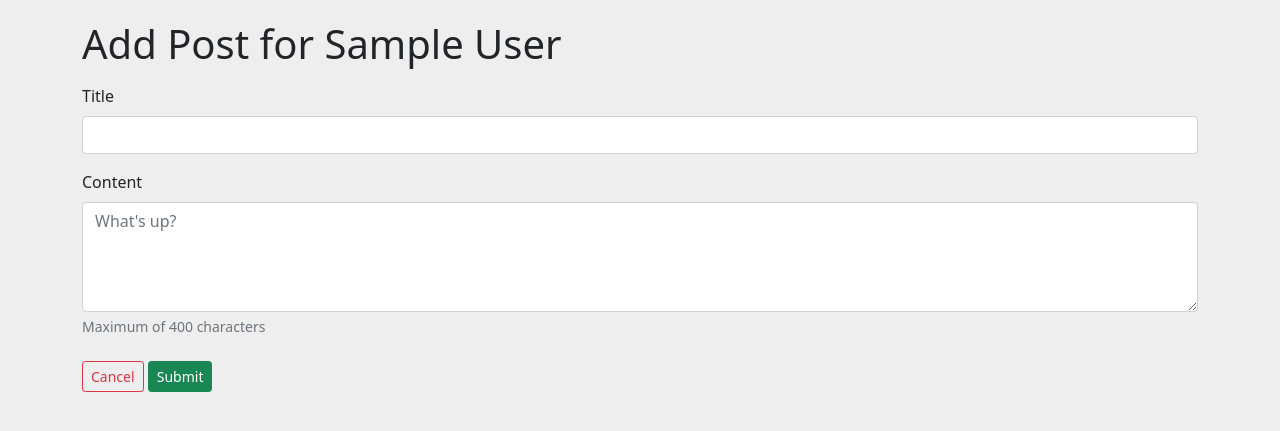
After one commit to cng008/Springboard, a Flask app: page /users/1/posts/new in a window 1280 px wide. The commit adds this page. Shown: the top 431 px of the page. Run offline with Flask 2, Linux system fonts and the light colour scheme; tables that the repository leaves empty hold one stand-in row (values such as "Sample post").

Commit message:
add Post model, add/edit/delete posts, reorganize templates, more seed data, make 404 route

```diff
--- a/23.1_flask-blogly/app.py
+++ b/23.1_flask-blogly/app.py
@@ -2,7 +2,7 @@
 
 from flask import Flask, request, render_template,  redirect, flash
 from flask_debugtoolbar import DebugToolbarExtension
-from models import db, connect_db, User
+from models import db, connect_db, User, Post
 
 app = Flask(__name__)
 
@@ -23,17 +23,24 @@ def show_list():
     return redirect('/users')
 
 
+@app.errorhandler(404)
+def page_not_found(e):
+    """Show 404 NOT FOUND page."""
+    return render_template('404.html'), 404
+
+########### USERS ###################################################
+
 @app.route('/users')
 def list_users():
     """Show all users."""
     users = User.query.order_by(User.last_name, User.first_name).all()
-    return render_template('list.html', users=users)
+    return render_template('/users/list.html', users=users)
 
 
 @app.route('/users/new')
 def create_user():
     """Show an add form for users"""
-    return render_template('add_form.html')
+    return render_template('/users/new.html')
 
 
 @app.route('/users/new', methods=["POST"])
@@ -48,7 +55,7 @@ def add_user():
     db.session.add(new_user)
     db.session.commit()
 
-    flash("User has been created")
+    flash(f"User '{new_user.full_name}' has been added")
     return redirect(f'/users/{new_user.id}')
 
 
@@ -56,14 +63,15 @@ def add_user():
 def see_user(user_id):
     """Show information about the given user."""
     user = User.query.get_or_404(user_id)
-    return render_template('details.html', user=user)
+    posts = Post.query.filter(Post.user_id == user_id)
+    return render_template('/users/details.html', user=user, posts=posts)
 
 
 @app.route('/users/<int:user_id>/edit')
 def edit_user(user_id):
     """Show the edit page for a user."""
     user = User.query.get_or_404(user_id)
-    return render_template('edit_form.html', user=user)
+    return render_template('/users/edit.html', user=user)
 
 
 @app.route('/users/<int:user_id>/edit', methods=["POST"])
@@ -84,10 +92,75 @@ def submit_edits(user_id):
 @app.route('/users/<int:user_id>/delete', methods=["POST"])
 def delete_user(user_id):
     """Delete the user."""
-    User.query.filter_by(id=user_id).delete()
-    # user = User.query.get_or_404(user_id)
-    # db.session.delete(user)
+    user = User.query.get_or_404(user_id)
+
+    db.session.delete(user)
     db.session.commit()
 
-    flash("User has been deleted")
+    flash(f"User '{user.full_name}' has been deleted")
     return redirect('/users')
+
+
+########### POSTS ###################################################
+
+@app.route('/users/<int:user_id>/posts/new')
+def create_post(user_id):
+    """Show form to add a post for that user."""
+    user = User.query.get_or_404(user_id)
+    return render_template('/posts/new.html', user=user)
+
+
+@app.route('/users/<int:user_id>/posts/new', methods=["POST"])
+def add_post(user_id):
+    """Handle add form; add post and redirect to the user detail page."""
+    user = User.query.get_or_404(user_id)
+    new_post = Post(
+        title = request.form["title"],
+        content = request.form["content"],
+        user_id = user_id)
+
+    db.session.add(new_post)
+    db.session.commit()
+
+    flash(f"'{new_post.title}' has been added.")
+    return redirect(f'/users/{user.id}')
+
+
+@app.route('/posts/<int:post_id>')
+def see_post(post_id):
+    """Show a post. Show buttons to edit and delete the post."""
+    post = Post.query.get_or_404(post_id)
+    return render_template('/posts/show.html', post=post)
+
+
+@app.route('/posts/<int:post_id>/edit')
+def edit_post(post_id):
+    """Show form to edit a post, and to cancel (back to user page)."""
+    post = Post.query.get_or_404(post_id)
+    return render_template('/posts/edit.html', post=post)
+
+
+@app.route('/posts/<int:post_id>/edit', methods=["POST"])
+def submit_post(post_id):
+    """Handle editing of a post. Redirect back to the post view."""
+    post = Post.query.get_or_404(post_id)
+    post.title = request.form["title"]
+    post.content = request.form["content"]
+
+    db.session.add(post)
+    db.session.commit()
+
+    flash(f"Post '{post.title}' has been updated.")
+    return redirect(f'/posts/{post_id}')
+
+
+@app.route('/posts/<int:post_id>/delete', methods=["POST"])
+def delete_post(post_id):
+    """Delete the post."""
+    post = Post.query.get_or_404(post_id)
+
+    db.session.delete(post)
+    db.session.commit()
+
+    flash(f"Post '{post.title}' has been deleted.")
+    return redirect(f"/users/{post.user_id}")
--- a/23.1_flask-blogly/models.py
+++ b/23.1_flask-blogly/models.py
@@ -1,4 +1,5 @@
 """Models for Blogly."""
+import datetime
 from flask_sqlalchemy import SQLAlchemy
 
 db = SQLAlchemy()
@@ -11,12 +12,17 @@ DEFAULT_IMG_URL = 'https://cdn4.iconfinder.com/data/icons/small-n-flat/24/user-a
 
 
 class User(db.Model):
-    __tablename__ = 'user'
+    __tablename__ = 'users'
 
     id = db.Column(db.Integer, primary_key=True, autoincrement=True)
     first_name = db.Column(db.String(50),nullable=False)
     last_name = db.Column(db.String(50),nullable=False)
     image_url = db.Column(db.String, nullable=False, default='https://cdn4.iconfinder.com/data/icons/small-n-flat/24/user-alt-512.png')
+
+    # Sets up a user attribute on each instance of Post.
+    # SQLA will populate it with data from the users table automatically
+    # When a user is deleted, the related posts should be deleted, too.
+    posts = db.relationship('Post', backref='user', cascade="all, delete-orphan")
 
     def __repr__(self):
         return f"<User id={self.id} first_name={self.first_name} last_name={self.last_name} image_url={self.image_url}>"
@@ -25,3 +31,20 @@ class User(db.Model):
     def full_name(self):
         """Return full name of user."""
         return f"{self.first_name} {self.last_name}"
+
+class Post(db.Model):
+    __tablename__ = 'posts'
+
+    id = db.Column(db.Integer, primary_key=True, autoincrement=True)
+    title = db.Column(db.String(50),nullable=False)
+    content = db.Column(db.String(400),nullable=False)
+    created_at = db.Column(db.DateTime, nullable=False, default=datetime.datetime.now)
+    user_id = db.Column(db.Integer, db.ForeignKey('users.id'), nullable=False)
+
+    def __repr__(self):
+        return f"<Post id={self.id} title={self.title} content={self.content} created_at={self.created_at} user={self.user.id}>"
+
+    @property
+    def friendly_date(self):
+        """Return nicely-formatted date."""
+        return self.created_at.strftime("%b %-d,  %Y @ %-I:%M %p")
--- /dev/null
+++ b/23.1_flask-blogly/static/app.css
@@ -0,0 +1,50 @@
+/* from https://www.bootdey.com/snippets/view/bs4-beta-comment-list#css */
+
+body {
+  margin-top: 20px;
+  background: #eee;
+}
+@media (min-width: 0) {
+  .g-mr-15 {
+    margin-right: 1.07143rem !important;
+  }
+}
+@media (min-width: 0) {
+  .g-mt-3 {
+    margin-top: 0.21429rem !important;
+  }
+}
+
+.g-height-50 {
+  height: 50px;
+}
+
+.g-width-50 {
+  width: 50px !important;
+}
+
+@media (min-width: 0) {
+  .g-pa-30 {
+    padding: 2.14286rem !important;
+  }
+}
+
+.g-bg-secondary {
+  background-color: #fafafa !important;
+}
+
+.u-shadow-v18 {
+  box-shadow: 0 5px 10px -6px rgba(0, 0, 0, 0.15);
+}
+
+.g-color-gray-dark-v4 {
+  color: #777 !important;
+}
+
+.g-font-size-12 {
+  font-size: 0.85714rem !important;
+}
+
+.media-comment {
+  margin-top: 20px;
+}
--- a/23.1_flask-blogly/templates/base.html
+++ b/23.1_flask-blogly/templates/base.html
@@ -5,8 +5,12 @@
     <meta name="viewport" content="width=device-width, initial-scale=1.0">
     <link href="https://cdn.jsdelivr.net/npm/bootstrap@5.1.3/dist/css/bootstrap.min.css" rel="stylesheet" integrity="sha384-1BmE4kWBq78iYhFldvKuhfTAU6auU8tT94WrHftjDbrCEXSU1oBoqyl2QvZ6jIW3" crossorigin="anonymous">
     <link rel="stylesheet" href="https://cdnjs.cloudflare.com/ajax/libs/font-awesome/6.0.0-beta3/css/all.min.css" integrity="sha512-Fo3rlrZj/k7ujTnHg4CGR2D7kSs0v4LLanw2qksYuRlEzO+tcaEPQogQ0KaoGN26/zrn20ImR1DfuLWnOo7aBA==" crossorigin="anonymous" referrerpolicy="no-referrer" />
+    <link href="https://maxcdn.bootstrapcdn.com/font-awesome/4.7.0/css/font-awesome.min.css" rel="stylesheet" integrity="sha384-wvfXpqpZZVQGK6TAh5PVlGOfQNHSoD2xbE+QkPxCAFlNEevoEH3Sl0sibVcOQVnN" crossorigin="anonymous">
+    <link rel="stylesheet" href="/static/app.css">
     <title>{% block title %}TITLE GOES HERE{% endblock %}</title>
 </head>
+<body>
+    <div class="container">
         <!-- alert when user has been added/deleted/info edited -->
         {% with messages = get_flashed_messages() %}
         {% for msg in messages %}
@@ -16,8 +20,8 @@
         {% endfor %}
         {% endwith %}
         <!-- end alert -->
-
-<body class="m-5">
-    {% block content %}BODY CONTENT GOES HERE{% endblock %}
+        <div>
+        {% block content %}BODY CONTENT GOES HERE{% endblock %}</div>
+    </div>
 </body>
 </html>
--- /dev/null
+++ b/23.1_flask-blogly/templates/posts/new.html
@@ -0,0 +1,25 @@
+{% extends 'base.html' %}
+{% block title %}Add Post{% endblock %}
+{% block content %}
+
+<h1 class="my-3">Add Post for {{ user.full_name }}</h1>
+
+<form action="/users/{{ user.id }}/posts/new" method="POST" class="row">
+  <div class="col-12">
+    <label for="title" class="form-label">Title</label>
+      <input type="text" class="form-control" id="title" name="title" maxlength="50" required>
+    </div>
+
+    <div class="col mt-3">
+      <label for="content" class="form-label">Content</label>
+      <textarea class="form-control" id="content" name="content" rows="4" placeholder="What's up?" maxlength="400" required></textarea>
+      <div class="form-text">Maximum of 400 characters</div>
+    </div>
+
+    <div class="col-12 mt-4">
+    <a class="btn btn-outline-danger btn-sm" href="/users" role="button">Cancel</a>
+    <button type="submit" class="btn btn-success btn-sm">Submit</button>
+  </div>
+</form>
+
+{% endblock %}
--- a/23.1_flask-blogly/templates/list.html
+++ b/23.1_flask-blogly/templates/users/list.html
@@ -5,7 +5,7 @@
 <h1>Users</h1>
 <ul>
   {% for user in users %}
-  <li><a href="/users/{{user.id}}">{{user.full_name}}</a></li>
+  <li><a href="/users/{{ user.id }}">{{ user.full_name }}</a></li>
   {% endfor %}
 </ul>
 <a class="btn btn-secondary" href="/users/new" role="button">Add user</a>
--- a/23.1_flask-blogly/templates/add_form.html
+++ b/23.1_flask-blogly/templates/users/new.html
@@ -8,18 +8,22 @@
       <label for="fn" class="form-label">First Name</label>
       <input type="text" class="form-control" id="fn" name="first" placeholder="First Name">
     </div>
+
     <div class="col-md-6">
       <label for="ln" class="form-label">Last Name</label>
       <input type="text" class="form-control" id="ln" name="last" placeholder="Last Name">
     </div>
+
     <div class="col-12 mt-4">
       <label for="image_url" class="form-label">Image URL</label>
       <input type="text" class="form-control" id="image_url" name="image" placeholder="Provide an image of this user">
     </div>
+
     <div class="col-12 mt-4">
       <a class="btn btn-outline-primary btn-sm" href="/users" role="button">Cancel</a>
       <button type="submit" class="btn btn-primary btn-sm">Submit</button>
     </div>
+
   </form>
 
 {% endblock %}
```
Also changed, not shown: 23.1_flask-blogly/seed.py (+21 -7 lines), 23.1_flask-blogly/templates/404.html (added, +13 -0 lines), 23.1_flask-blogly/templates/details.html (deleted, +0 -18 lines), 23.1_flask-blogly/templates/posts/edit.html (added, +25 -0 lines), 23.1_flask-blogly/templates/posts/show.html (added, +15 -0 lines), 23.1_flask-blogly/templates/users/details.html (added, +35 -0 lines), 23.1_flask-blogly/templates/users/edit.html (renamed from 23.1_flask-blogly/templates/edit_form.html, +5 -5 lines). Lines whose indentation alone changed are shown as unchanged.
